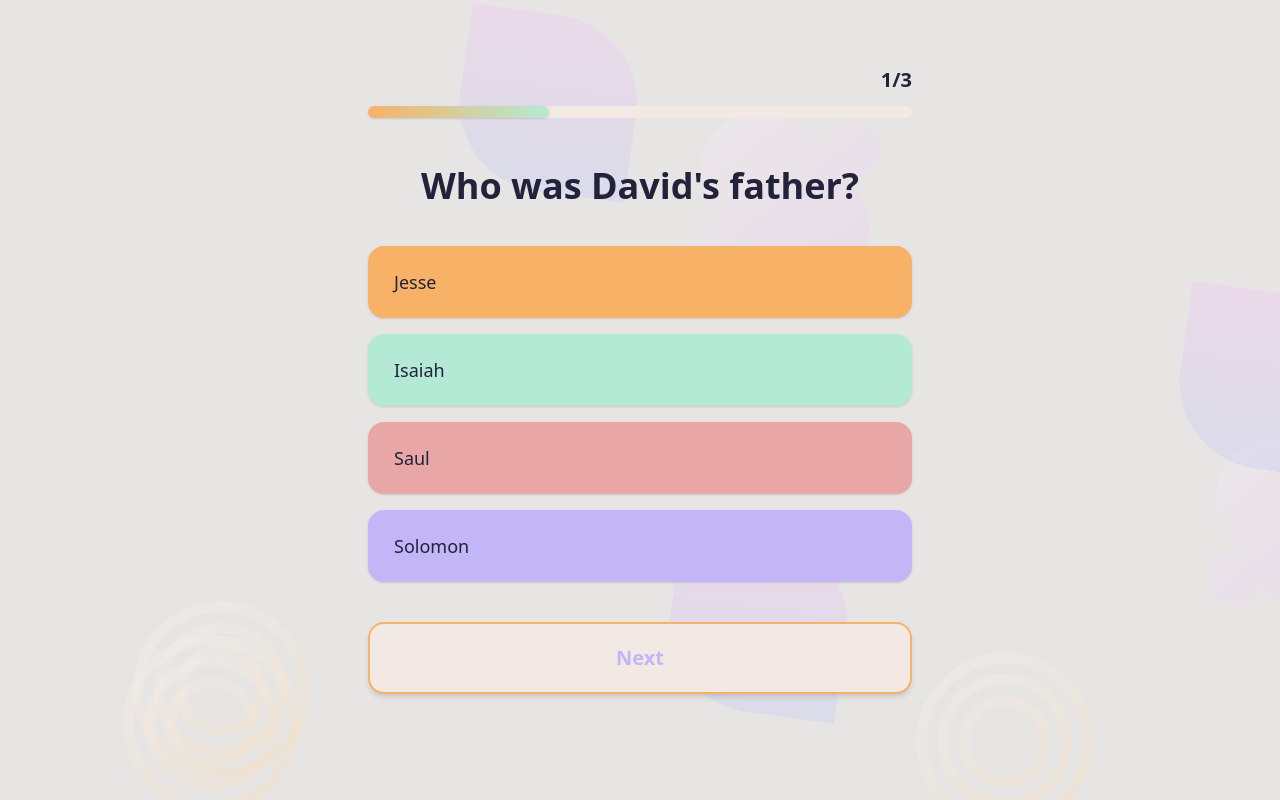
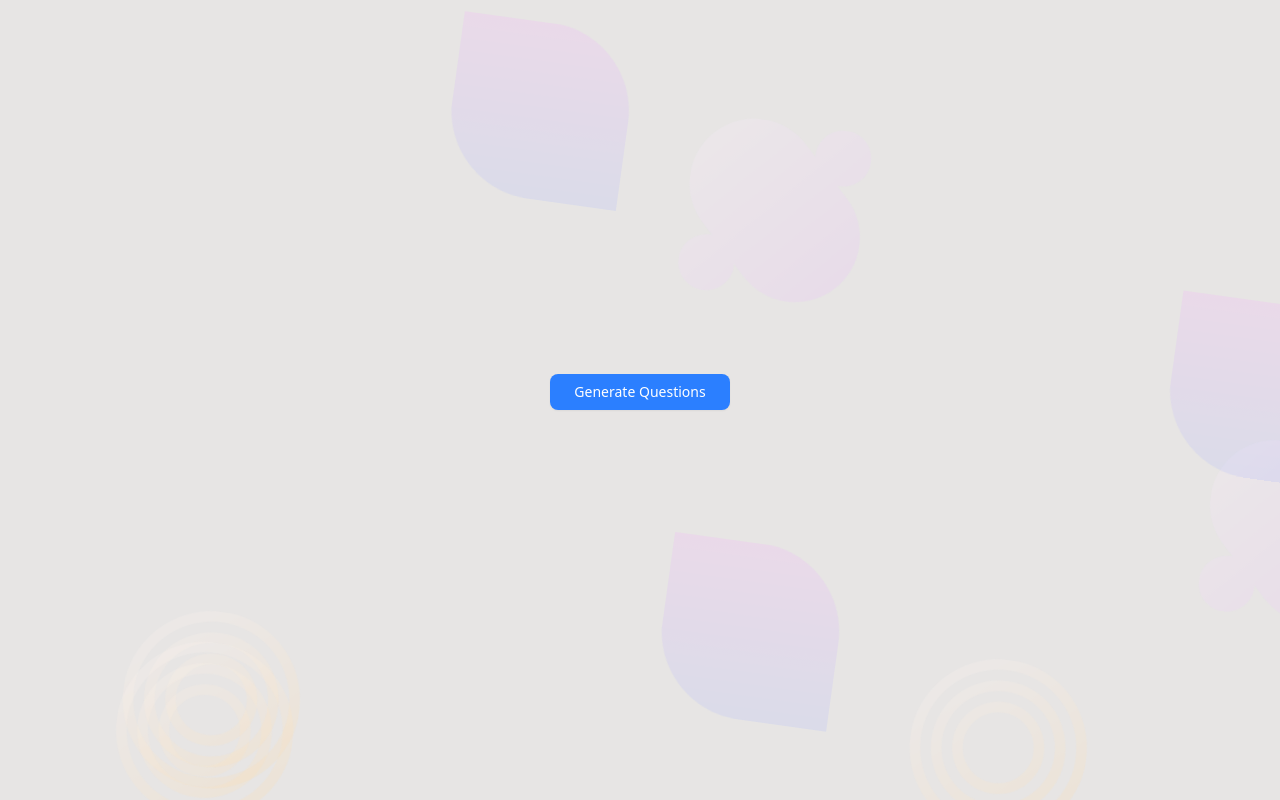
Before and after one commit to ekaone/biblegpt, a Next.js app: page /quiz in a window 1280 px wide. Built offline with nearby package versions, Linux system fonts and the light colour scheme.

Commit message:
feat: apply AI capability

```diff
--- a/app/api/quiz/route.ts
+++ b/app/api/quiz/route.ts
@@ -23,7 +23,7 @@ export async function POST(req: Request) {
     const { count = 1 }: { count: number } = await req.json();
 
     const { object: questions } = await generateObject({
-      model: openai("gpt-4"),
+      model: openai("gpt-4.1-mini"),
       output: "array",
       schema: quizQuestionSchema,
       system: `You are an expert Bible scholar and quiz creator. Your task is to generate Bible quiz questions that are:
@@ -35,6 +35,7 @@ export async function POST(req: Request) {
       6. Have unique IDs starting from 1
 
       Guidelines for question creation:
+      - Questions should be unique and not repeat previous content
       - Questions should test both knowledge and understanding
       - Options should be plausible but only one should be correct
       - Explanations should include relevant Bible verses
--- a/app/quiz/page.tsx
+++ b/app/quiz/page.tsx
@@ -3,8 +3,10 @@
 import { useState } from "react";
 import { motion, AnimatePresence } from "framer-motion";
 import { useQuizStore } from "@/lib/store/quiz-store";
+import { useGetQuestionsStore } from "@/lib/store/quiz-get-questions-store";
 import { bibleQuizQuestions } from "@/data/bible-quiz-questions";
 import { Badge } from "@/components/ui/badge";
+import { Button } from "@/components/ui/button";
 import { Leaderboard } from "@/components/quiz/leaderboard";
 
 export default function Quiz() {
@@ -26,11 +28,51 @@ export default function Quiz() {
     setLeaderboard,
   } = useQuizStore();
 
+  const { questions, setQuestions } = useGetQuestionsStore();
   const [gameState, setGameState] = useState<"playing" | "finished">("playing");
   const [playerName, setPlayerName] = useState("");
   const [showLeaderboard, setShowLeaderboard] = useState(false);
+  const [loading, setLoading] = useState(false);
+  const [error, setError] = useState<string | null>(null);
+  const [showQuiz, setShowQuiz] = useState(false);
 
-  const currentQuestion = bibleQuizQuestions[currentQuestionIndex];
+  const fetchQuestions = async () => {
+    try {
+      setLoading(true);
+      setError(null);
+
+      const response = await fetch("/api/quiz", {
+        method: "POST",
+        headers: {
+          "Content-Type": "application/json",
+        },
+        body: JSON.stringify({
+          count: 3, // Generate 3 questions
+        }),
+      });
+
+      if (!response.ok) {
+        throw new Error("Failed to fetch questions");
+      }
+
+      const data = await response.json();
+      setQuestions(data.questions);
+      setShowQuiz(true); // Show quiz UI after questions are fetched
+    } catch (err) {
+      setError(err instanceof Error ? err.message : "An error occurred");
+    } finally {
+      setLoading(false);
+    }
+  };
+
+  // const currentQuestion = bibleQuizQuestions[currentQuestionIndex];
+  const currentQuestion = questions;
+  // Check if questions are valid and available
+  const hasValidQuestions =
+    Array.isArray(questions) &&
+    questions.length > 0 &&
+    questions.every((q) => q && q.question && q.options && q.correctAnswer);
+
   if (!currentQuestion) {
     return <div>Error: Question not found</div>;
   }
@@ -40,7 +82,8 @@ export default function Quiz() {
   const handleAnswerSelect = (answer: string) => {
     if (selectedAnswer) return;
 
-    const isCorrect = answer === currentQuestion.correctAnswer;
+    const isCorrect =
+      answer === currentQuestion[currentQuestionIndex].correctAnswer;
     setSelectedAnswer(answer);
     setIsAnswerCorrect(isCorrect);
 
@@ -94,12 +137,46 @@ export default function Quiz() {
   return (
     <div className="min-h-screen py-8 flex items-center justify-center font-sans">
       <div className="w-full max-w-xl mx-auto px-4">
+        {!showQuiz ? (
+          <div className="flex gap-4 mb-4 justify-center">
+            <Button
+              onClick={fetchQuestions}
+              disabled={loading}
+              className="px-6 py-3 bg-blue-500 text-white rounded-lg hover:bg-blue-600 disabled:bg-gray-400 disabled:cursor-not-allowed transition-colors"
+            >
+              {loading ? "Generating Questions..." : "Generate Questions"}
+            </Button>
+          </div>
+        ) : !hasValidQuestions ? (
+          <div className="text-red-600 text-center my-8">
+            {error || "Failed to generate quiz questions. Please try again."}
+            <div className="mt-4">
+              <Button onClick={() => setShowQuiz(false)}>Back</Button>
+            </div>
+          </div>
+        ) : (
+          <>
             {gameState === "playing" ? (
               <>
+                <div className="flex gap-4 mb-4">
+                  <Button
+                    onClick={fetchQuestions}
+                    disabled={loading}
+                    className="px-6 py-3 bg-blue-500 text-white rounded-lg hover:bg-blue-600 disabled:bg-gray-400 disabled:cursor-not-allowed transition-colors"
+                  >
+                    {loading
+                      ? "Generating Questions..."
+                      : "Generate More Questions"}
+                  </Button>
+                </div>
                 <div className="relative w-full h-3 bg-[#F2E9E4] rounded-full mb-12">
                   <div
                     className="absolute top-0 left-0 h-full rounded-full transition-all duration-300 shadow-sm"
-                style={{ width: `${progress}%`, background: 'linear-gradient(90deg, #F7B267 0%, #B4E9D6 100%)' }}
+                    style={{
+                      width: `${progress}%`,
+                      background:
+                        "linear-gradient(90deg, #F7B267 0%, #B4E9D6 100%)",
+                    }}
                   />
                   <div className="absolute -top-10 right-0 text-[#22223B] font-semibold text-xl">
                     {currentQuestionIndex + 1}/{bibleQuizQuestions.length}
@@ -114,22 +191,24 @@ export default function Quiz() {
                     className="w-full"
                   >
                     <h2 className="text-[#22223B] text-3xl md:text-4xl font-bold mb-10 text-center">
-                  {currentQuestion.question}
+                      {currentQuestion[currentQuestionIndex].question}
                     </h2>
 
                     <div className="space-y-4">
-                  {Object.entries(currentQuestion.options).map(
-                    ([key, value], idx) => {
+                      {Object.entries(
+                        currentQuestion[currentQuestionIndex].options
+                      ).map(([key, value], idx) => {
                         const isSelected = selectedAnswer === key;
                         const isCorrectAnswer =
-                        currentQuestion.correctAnswer === key;
+                          currentQuestion[currentQuestionIndex]
+                            .correctAnswer === key;
                         let optionClass =
                           "w-full py-5 px-6 rounded-2xl text-lg font-medium transition-all duration-200 cursor-pointer flex items-center shadow-sm border-2 ";
                         const pastelBg = [
                           "bg-[#F7B267] border-[#F7B267] text-[#22223B]", // peach
                           "bg-[#B4E9D6] border-[#B4E9D6] text-[#22223B]", // mint
                           "bg-[#E9A6A6] border-[#E9A6A6] text-[#22223B]", // pink
-                        "bg-[#C3B6F7] border-[#C3B6F7] text-[#22223B]"  // lavender
+                          "bg-[#C3B6F7] border-[#C3B6F7] text-[#22223B]", // lavender
                         ];
                         optionClass += pastelBg[idx % pastelBg.length] + " ";
                         if (isSelected) {
@@ -148,17 +227,22 @@ export default function Quiz() {
                           >
                             <span className="flex-1 text-left">{value}</span>
                             {isSelected && (
-                            <span className="ml-4 text-2xl">{isCorrectAnswer ? "✔️" : "❌"}</span>
+                              <span className="ml-4 text-2xl">
+                                {isCorrectAnswer ? "✔️" : "❌"}
+                              </span>
                             )}
                           </button>
                         );
-                    }
-                  )}
+                      })}
                     </div>
                     <button
                       onClick={handleNextQuestion}
                       disabled={!selectedAnswer}
-                  className={`w-full mt-10 py-5 rounded-2xl text-xl font-bold transition-all duration-200 shadow-md border-2 border-[#F7B267] ${selectedAnswer ? "bg-[#F7B267] text-[#22223B] hover:bg-[#F2E9E4]" : "bg-[#F2E9E4] text-[#C3B6F7] cursor-not-allowed"}`}
+                      className={`w-full mt-10 py-5 rounded-2xl text-xl font-bold transition-all duration-200 shadow-md border-2 border-[#F7B267] ${
+                        selectedAnswer
+                          ? "bg-[#F7B267] text-[#22223B] hover:bg-[#F2E9E4]"
+                          : "bg-[#F2E9E4] text-[#C3B6F7] cursor-not-allowed"
+                      }`}
                     >
                       Next
                     </button>
@@ -174,7 +258,7 @@ export default function Quiz() {
                             {isAnswerCorrect ? "✨ Correct!" : "❌ Incorrect"}
                           </p>
                           <p className="text-[#4A4E69] text-lg">
-                        {currentQuestion.explanation}
+                            {currentQuestion[currentQuestionIndex].explanation}
                           </p>
                         </div>
                       </motion.div>
@@ -205,7 +289,14 @@ export default function Quiz() {
                         <Badge
                           key={badge}
                           variant="secondary"
-                      className={`text-lg px-4 py-2 rounded-full border-2 font-semibold shadow-sm ${["bg-[#F7B267] text-[#22223B] border-[#F7B267]","bg-[#B4E9D6] text-[#22223B] border-[#B4E9D6]","bg-[#E9A6A6] text-[#22223B] border-[#E9A6A6]","bg-[#C3B6F7] text-[#22223B] border-[#C3B6F7]"][idx%4]}`}
+                          className={`text-lg px-4 py-2 rounded-full border-2 font-semibold shadow-sm ${
+                            [
+                              "bg-[#F7B267] text-[#22223B] border-[#F7B267]",
+                              "bg-[#B4E9D6] text-[#22223B] border-[#B4E9D6]",
+                              "bg-[#E9A6A6] text-[#22223B] border-[#E9A6A6]",
+                              "bg-[#C3B6F7] text-[#22223B] border-[#C3B6F7]",
+                            ][idx % 4]
+                          }`}
                         >
                           {badge}
                         </Badge>
@@ -239,7 +330,6 @@ export default function Quiz() {
                 </div>
               </motion.div>
             )}
-
             {showLeaderboard && (
               <Leaderboard
                 leaderboard={leaderboard}
@@ -247,6 +337,8 @@ export default function Quiz() {
                 onClose={() => setShowLeaderboard(false)}
               />
             )}
+          </>
+        )}
       </div>
     </div>
   );
--- a/app/test/page.tsx
+++ b/app/test/page.tsx
@@ -2,10 +2,10 @@
 
 import { useState } from "react";
 import { Button } from "@/components/ui/button";
-import { useQuizStore } from "@/lib/store/quizStore";
+import { useGetQuestionsStore } from "@/lib/store/quiz-get-questions-store";
 
 export default function TestPage() {
-  const { questions, setQuestions, clearQuestions } = useQuizStore();
+  const { questions, setQuestions, clearQuestions } = useGetQuestionsStore();
   const [loading, setLoading] = useState(false);
   const [error, setError] = useState<string | null>(null);
 
--- a/lib/store/quizStore.ts
+++ b/lib/store/quiz-get-questions-store.ts
@@ -14,7 +14,7 @@ interface QuizState {
   clearQuestions: () => void;
 }
 
-export const useQuizStore = create<QuizState>()(
+export const useGetQuestionsStore = create<QuizState>()(
   persist(
     (set) => ({
       questions: [],
```
Also changed, not shown: app/demo-card/page.tsx (renamed from app/demo/page.tsx). Lines whose indentation alone changed are shown as unchanged.
